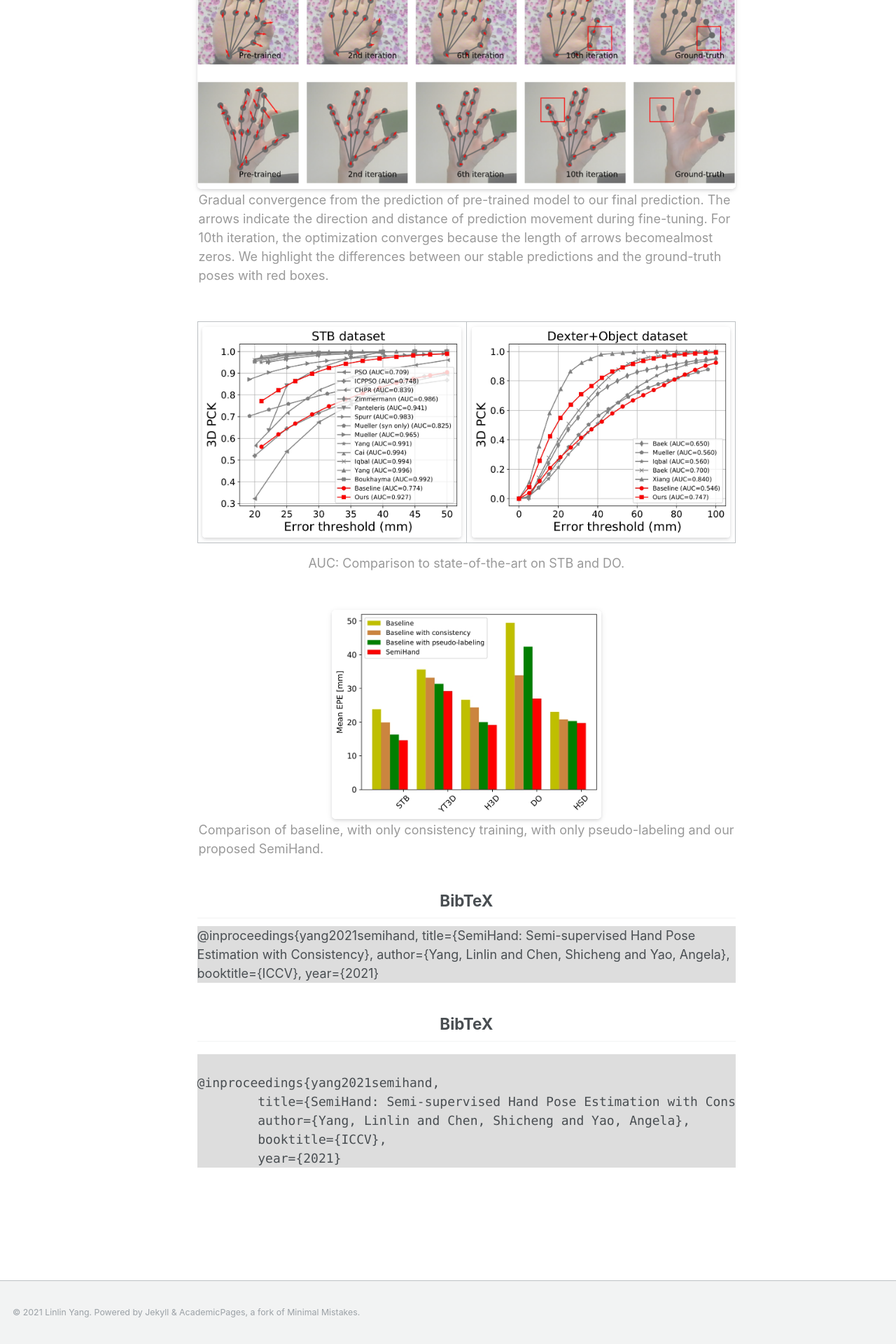
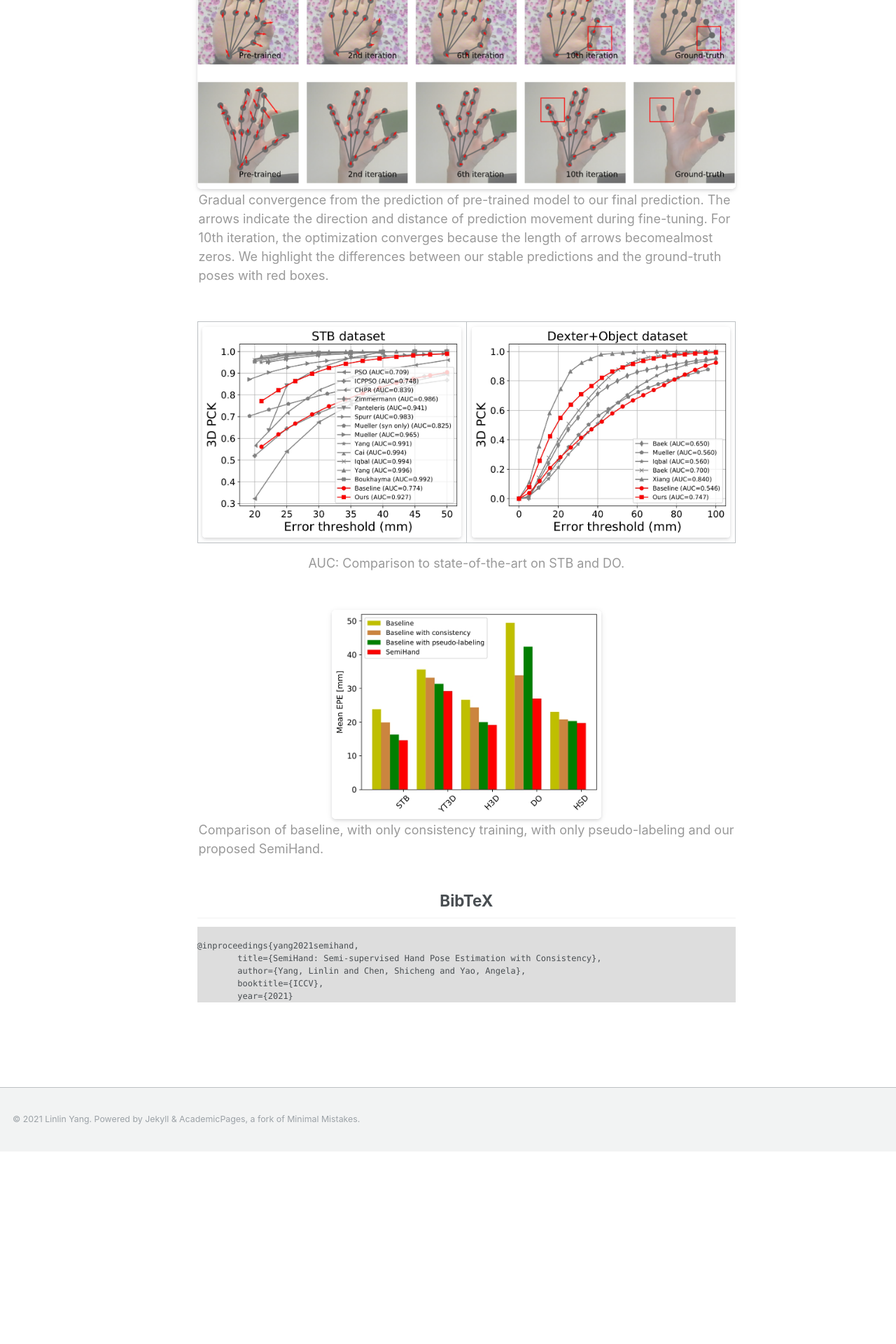
Before and after one commit to bestonebyone/mu4yang, a Jekyll site: the page built from _project/SemiHand.md, in a window 1280 px wide. Shown: the part 2376-4296 px from the top of the page at 70% size. Built offline with Jekyll 4.4.1, drawn with Linux system fonts in a browser that asks for light colours; after the commit the page ends 4021 px from its top, so only the background shows below that.

Commit message:
Update SemiHand.md

```diff
--- a/_project/SemiHand.md
+++ b/_project/SemiHand.md
@@ -74,21 +74,13 @@ In particular, by approximating the hand masks from hand poses, we propose cross
 
 
 
-<div align='center' ><h2>BibTeX</h2></div>
-<div style="background-color:#ddd;margin-bottom:1em">
-        @inproceedings{yang2021semihand,
-        title={SemiHand: Semi-supervised Hand Pose Estimation with Consistency},
-        author={Yang, Linlin and Chen, Shicheng and Yao, Angela},
-        booktitle={ICCV},
-        year={2021}
-</div>
 
 
 <div align='center' ><h2>BibTeX</h2></div>
+<style>pre{font-size: 12px}</style>
 <pre><div style="background-color:#ddd;margin-bottom:1em">
 @inproceedings{yang2021semihand,
         title={SemiHand: Semi-supervised Hand Pose Estimation with Consistency},
         author={Yang, Linlin and Chen, Shicheng and Yao, Angela},
         booktitle={ICCV},
-        year={2021}</div>
-</pre>
+        year={2021}</div></pre>
```
